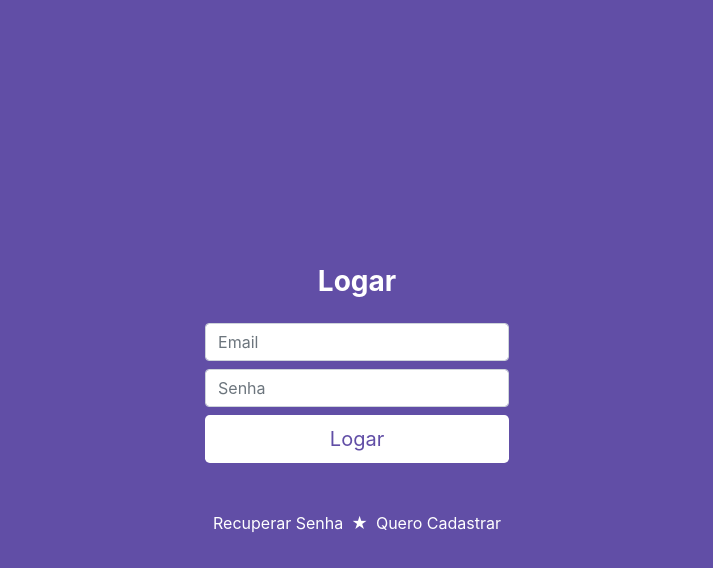
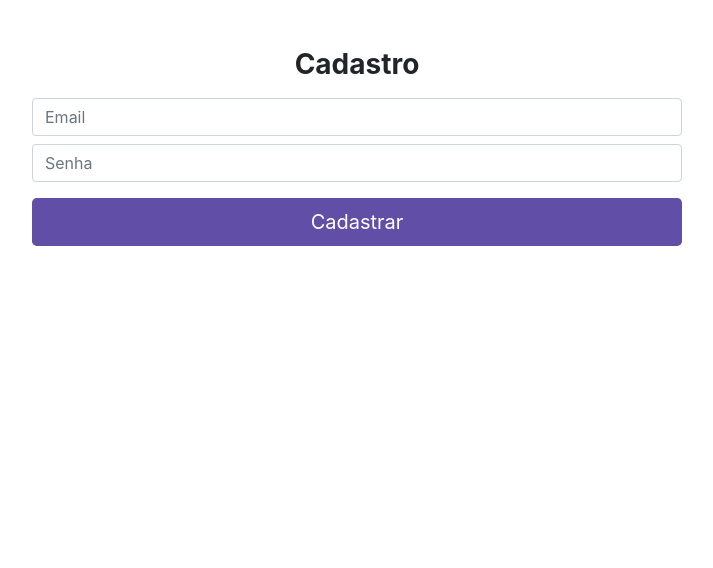
Before and after one commit to alextalha/eventos_react, a React (Create React App) app: page / in a window 1280 px wide. Shown: the top 568 px of the page, without its empty margins (283-996 px from the left). Built offline with nearby package versions, Linux system fonts and the light colour scheme.

Commit message:
9. Cadastro de usuários

```diff
--- /dev/null
+++ b/src/view/usuario-novo/index.js
@@ -0,0 +1,104 @@
+import React, { useState } from "react";
+import "./usuario-novo.css";
+
+import firebase from "../../config/firebase";
+import "firebase/auth";
+
+function UsuarioNovo() {
+  const [email, setEmail] = useState("");
+  const [senha, setSenha] = useState("");
+  const [msgTipo, setMsgTipo] = useState("");
+  const [msg, setMsg] = useState("");
+  const [carregando, setCarregando] = useState("");
+
+  function cadastrar() {
+    setCarregando(1);
+
+    setMsgTipo(null);
+    if (!email || !senha) {
+      setMsgTipo("erro");
+      setMsg("Você precisa informar o email e senha para fazer o cadastro!");
+      return;
+    }
+
+    firebase
+      .auth()
+      .createUserWithEmailAndPassword(email, senha)
+      .then(resultado => {
+        setCarregando(0);
+        setMsgTipo("sucesso");
+        setMsg(" Você está conectado! &#128526;");
+      })
+      .catch(erro => {
+        setMsgTipo("erro");
+        setCarregando(0);
+        switch (erro.message) {
+          case "Password should be at least 6 characteres!":
+            setMsg("A senha deve ter pelo menos 6 caracteres!");
+            break;
+          case "The email address is already in use by another account.":
+            setMsg("Este email já está sendo utilizado por outro usuário");
+            break;
+          case "The email address is badly formatted.":
+            setMsg("O formato do seu email é invalido");
+            break;
+          default:
+            setMsg("Não foi possível cadastrar. Tente novamente mais tarde!");
+            break;
+        }
+      });
+  }
+
+  return (
+    <div className="form-cadastro">
+      <form className="text-center form-login mx-auto mt-5">
+        <h1 className="h3 mb-3 text-black font-weight-bold">Cadastro</h1>
+
+        <input
+          onChange={e => setEmail(e.target.value)}
+          type="email"
+          id="inputEmail"
+          className="form-control my-2"
+          placeholder="Email"
+        />
+
+        <input
+          onChange={e => setSenha(e.target.value)}
+          type="password"
+          id="inputPassword"
+          className="form-control my-2"
+          placeholder="Senha"
+        />
+
+        <button
+          onClick={cadastrar}
+          className="btn btn-lg btn-login btn-block mt-3 mb-5 btn-cadastro"
+          type="button"
+        >
+          Cadastrar
+        </button>
+
+        {carregando ? (
+          <div class="spinner-border text-danger" role="status">
+            <span class="sr-only">Loading...</span>
+          </div>
+        ) : (
+          <div className="msg-login text-black text-center my-5">
+            {msgTipo == "sucesso" && (
+              <span>
+                <strong>WoW!</strong> Você está conectado! &#128526;
+              </span>
+            )}
+            {msgTipo == "erro" && (
+              <span>
+                <strong>Ops!</strong> {msg} &#128546;
+              </span>
+            )}
+          </div>
+        )}
+      </form>
+    </div>
+  );
+}
+
+export default UsuarioNovo;
--- /dev/null
+++ b/src/view/usuario-novo/usuario-novo.css
@@ -0,0 +1,13 @@
+.form-login {
+    max-width: 650px
+}
+
+.btn-cadastro {
+    background-color: #614EA6;
+    color: #FFF;
+}
+
+.btn-cadastro:hover {
+    background-color: #F21667;
+    color: #FFF;
+}
```
Also changed, not shown: src/index.js (+4 -3 lines).
